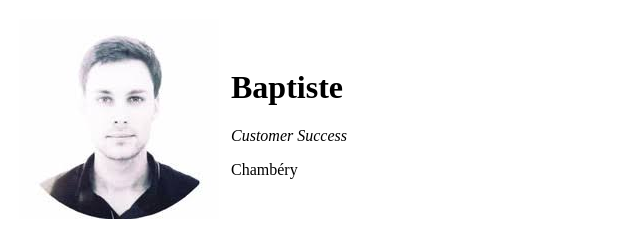
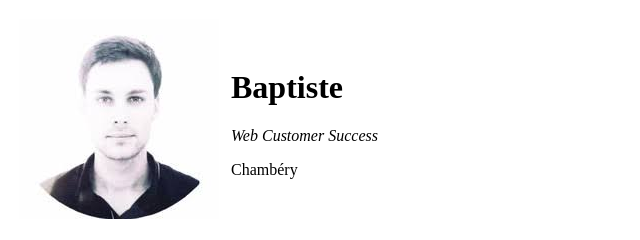
Before and after one commit to BRourou/cv, a plain HTML site: page index.html in a window 1280 px wide. Shown: the top 240 px of the page, 0-640 px from the left. Drawn offline with Linux system fonts and the light colour scheme.

Commit message:
Change job name

```diff
--- a/index.html
+++ b/index.html
@@ -12,7 +12,7 @@
           <tr>
               <td><img src="images/bap.jpeg" alt="photo de Baptiste Rousselot"></td>
               <td><h1>Baptiste</h1>
-              <p><em>Customer Success</em></p>
+              <p><em>Web Customer Success</em></p>
               <p>Chambéry</p></td>
           </tr>
       </table>
```
